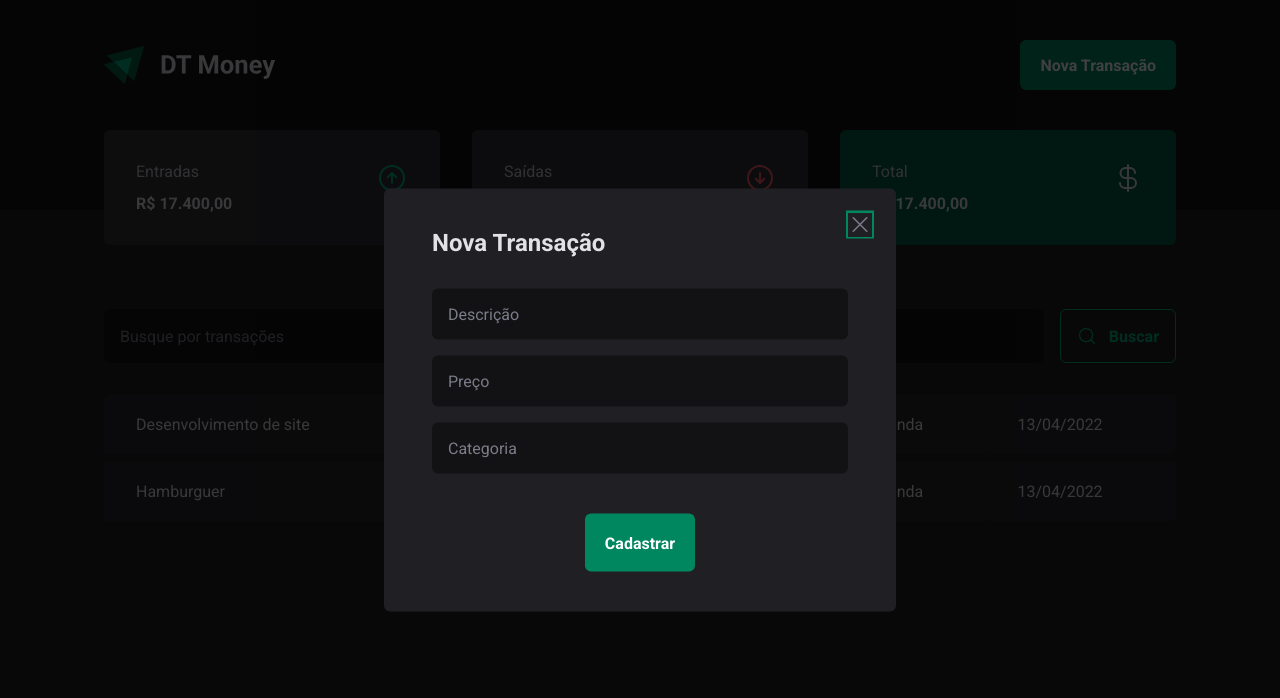
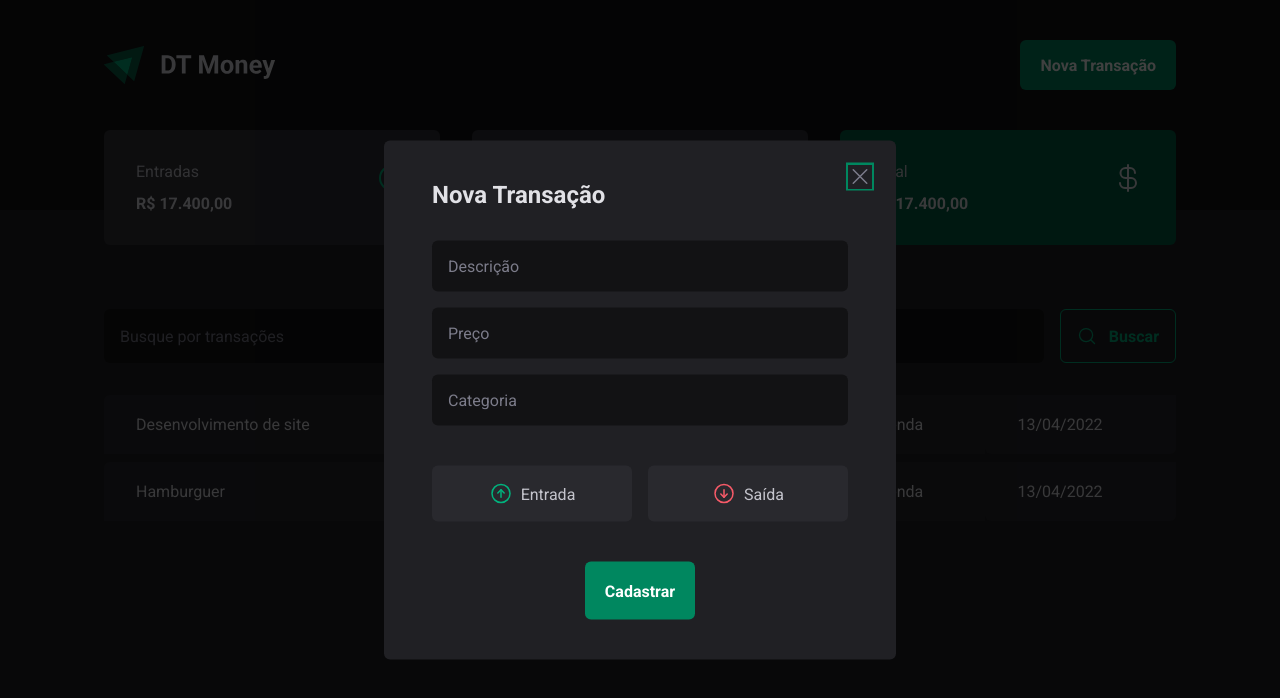
Before and after one commit to o-igor-trentini/ignite-dt-money, a React (Vite) app: page / in a window 1280 px wide. Both pictures are taken after a click on the button "Nova Transação". Shown: the top 698 px of the page. Built offline with nearby package versions, Linux system fonts and the light colour scheme.

Commit message:
feat: Botoes de multipla escolha no modal de nova transacao

```diff
--- a/package.json
+++ b/package.json
@@ -11,6 +11,7 @@
   },
   "dependencies": {
     "@radix-ui/react-dialog": "^1.0.2",
+    "@radix-ui/react-radio-group": "^1.1.0",
     "gh-pages": "^4.0.0",
     "phosphor-react": "^1.4.1",
     "react": "^18.2.0",
--- a/src/components/layout/modals/NewTransaction/index.tsx
+++ b/src/components/layout/modals/NewTransaction/index.tsx
@@ -1,7 +1,7 @@
 import { FC } from 'react';
 import * as Dialog from '@radix-ui/react-dialog';
-import { Overlay, Content, CloseButton } from './style';
-import { X } from 'phosphor-react';
+import { Overlay, Content, CloseButton, TransactionType, TransactionTypeButton } from './style';
+import { ArrowCircleDown, ArrowCircleUp, X } from 'phosphor-react';
 
 export const NewTransactionModal: FC = () => {
     return (
@@ -20,6 +20,18 @@ export const NewTransactionModal: FC = () => {
                     <input type="number" placeholder="Preço" required />
                     <input type="text" placeholder="Categoria" required />
 
+                    <TransactionType>
+                        <TransactionTypeButton type="button" variant="income" value="income">
+                            <ArrowCircleUp size={24} />
+                            Entrada
+                        </TransactionTypeButton>
+
+                        <TransactionTypeButton type="button" variant="outcome" value="outcome">
+                            <ArrowCircleDown size={24} />
+                            Saída
+                        </TransactionTypeButton>
+                    </TransactionType>
+
                     <button type="submit">Cadastrar</button>
                 </form>
             </Content>
--- a/src/components/layout/modals/NewTransaction/style.ts
+++ b/src/components/layout/modals/NewTransaction/style.ts
@@ -1,4 +1,5 @@
 import * as Dialog from '@radix-ui/react-dialog';
+import * as RadioGroup from '@radix-ui/react-radio-group';
 import styled from 'styled-components';
 
 export const Overlay = styled(Dialog.Overlay)`
@@ -57,10 +58,10 @@ export const Content = styled(Dialog.Content)`
             border-radius: 6px;
             background: ${({ theme }) => theme['green-500']};
             cursor: pointer;
+            transition: background-color 0.2s;
 
             &:hover {
                 background: ${({ theme }) => theme['green-700']};
-                transition: background-color 0.2s;
             }
         }
     }
@@ -79,3 +80,54 @@ export const CloseButton = styled(Dialog.Close)`
 
     cursor: pointer;
 `;
+
+export const TransactionType = styled(RadioGroup.Root)`
+    width: 100%;
+    margin-top: 1.5rem;
+
+    display: grid;
+    grid-template-columns: repeat(2, 1fr);
+    gap: 1rem;
+`;
+
+type TransactionTypeButtonVariant = 'income' | 'outcome';
+
+interface TransactionTypeButtonProps {
+    variant: TransactionTypeButtonVariant;
+}
+
+export const TransactionTypeButton = styled(RadioGroup.Item)<TransactionTypeButtonProps>`
+    padding: 1rem;
+
+    display: flex;
+    justify-content: center;
+    align-items: center;
+    gap: 0.5rem;
+
+    color: ${({ theme }) => theme['gray-300']};
+
+    border-radius: 6px;
+    border: 0;
+    background: ${({ theme }) => theme['gray-700']};
+    cursor: pointer;
+    transition: background-color 0.2s;
+
+    svg {
+        color: ${({ theme, variant }) => (variant === 'income' ? theme['green-300'] : theme['red-300'])};
+    }
+
+    &[data-state='unchecked'] {
+        &:hover {
+            background: ${({ theme }) => theme['gray-600']};
+        }
+    }
+
+    &[data-state='checked'] {
+        color: ${({ theme }) => theme.white};
+        background: ${({ theme, variant }) => (variant === 'income' ? theme['green-500'] : theme['red-500'])};
+
+        svg {
+            color: ${({ theme }) => theme.white};
+        }
+    }
+`;
```
Also changed, not shown: 1 other file (tests, documents, lock files or other folders).
